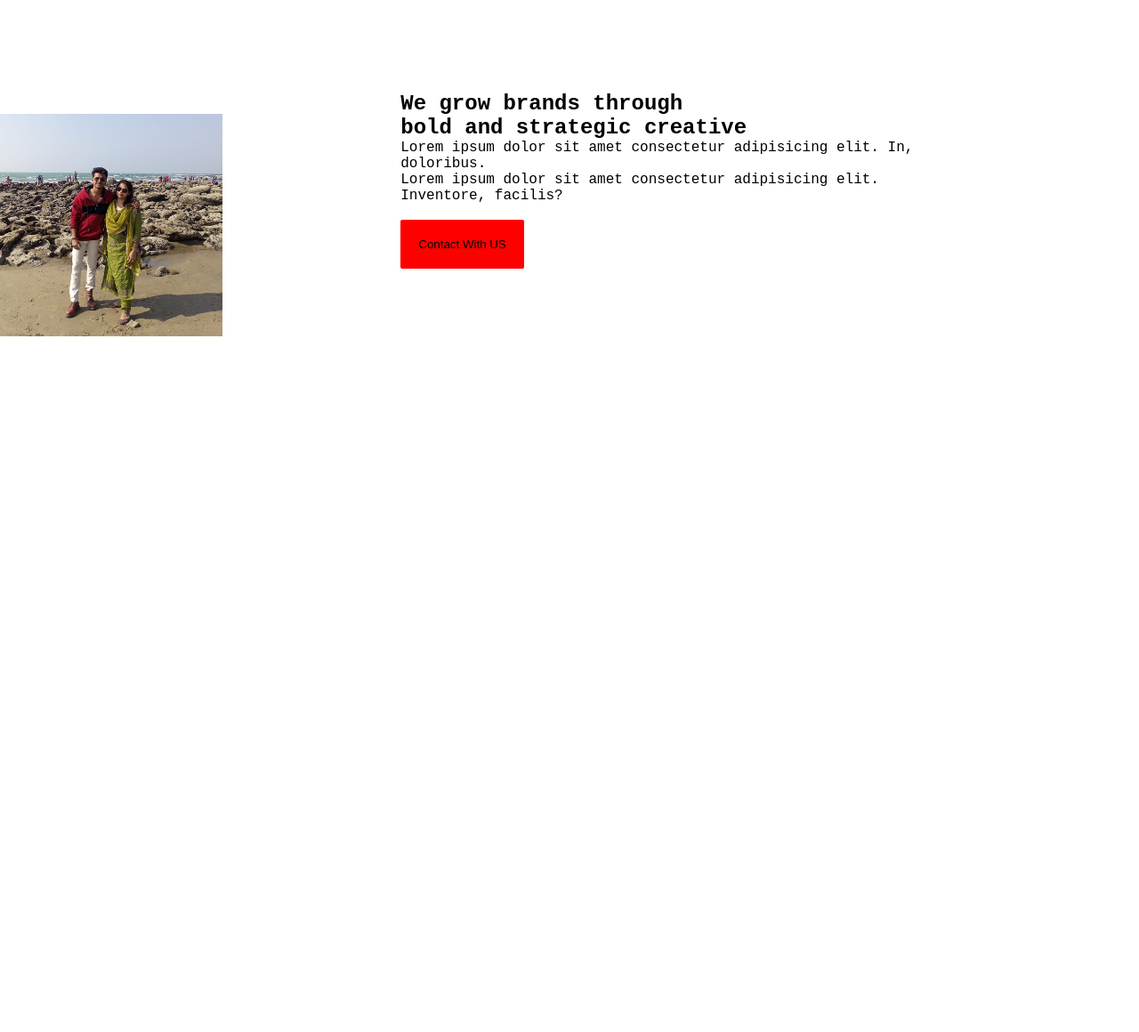
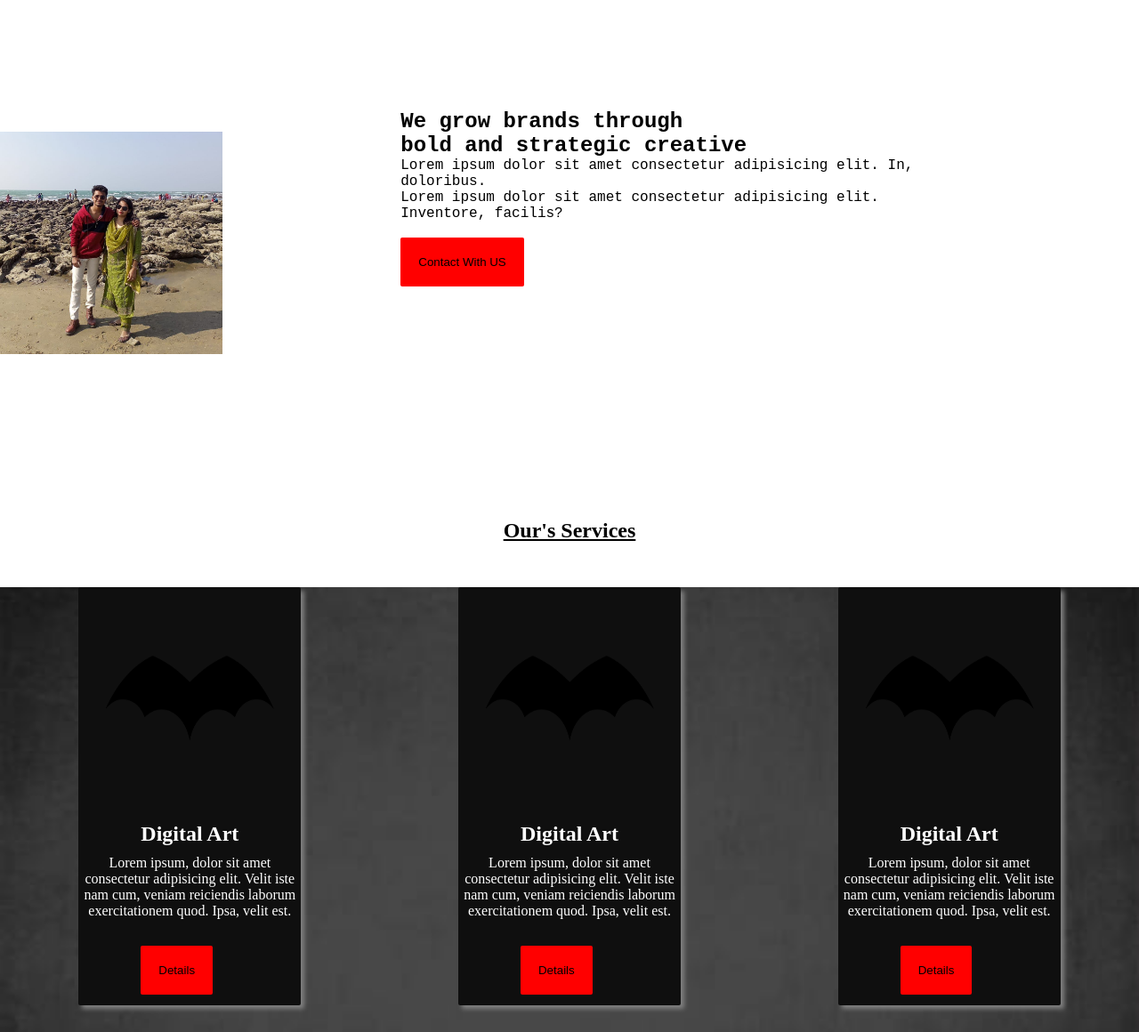
Before and after one commit to tahmidurrahmann/building-a-website, a plain HTML site: page index.html in a window 1280 px wide. Shown: the part 1034-2194 px from the top of the page at 89% size. Before the commit the page ends 1547 px from the top, so only its background shows below. Drawn offline with Linux system fonts and the light colour scheme.

Commit message:
added the last commit

```diff
--- a/index.html
+++ b/index.html
@@ -43,6 +43,29 @@
 </div>
         </div>
     </section>
+    <section>
+        <h1 class="head-container">Our's Services</h1>
+        <div class="service-container">
+             <div class="box">
+                <img src="images/Batman-Logo-1939.png" alt="batman logo" class="image tag">
+                <h1 class="hea">Digital Art</h1>
+                <p class="par">Lorem ipsum, dolor sit amet consectetur adipisicing elit. Velit iste nam cum, veniam reiciendis laborum exercitationem quod. Ipsa, velit est.</p>
+                <button class="btn det">Details</button>
+            </div>
+            <div class="box">
+                <img src="images/Batman-Logo-1939.png" alt="batman logo" class="image tag">
+                <h1 class="hea">Digital Art</h1>
+                <p class="par">Lorem ipsum, dolor sit amet consectetur adipisicing elit. Velit iste nam cum, veniam reiciendis laborum exercitationem quod. Ipsa, velit est.</p>
+                <button class="btn det">Details</button>
+            </div>
+            <div class="box">
+                <img src="images/Batman-Logo-1939.png" alt="batman logo" class="image tag">
+                <h1 class="hea">Digital Art</h1>
+                <p class="par">Lorem ipsum, dolor sit amet consectetur adipisicing elit. Velit iste nam cum, veniam reiciendis laborum exercitationem quod. Ipsa, velit est.</p>
+                <button class="btn det">Details</button>
+            </div>
+        </div>
+    </section>
     </main>
     <footer></footer>
 </body>
--- a/styles/index.css
+++ b/styles/index.css
@@ -41,7 +41,8 @@ display: flex;
     background-size: cover;
 }
 .image{
-    height: 250px;
+    height: 200px;
+    width: 200px;
 }
 .click{
     color: black;
@@ -60,8 +61,9 @@ display: flex;
 .head-container{
     text-decoration:underline;
    text-align: center;
-    padding: 20px;
-    margin: 20px;
+    padding-top: 50px;
+    padding-bottom: 50px;
+
 }
 .aboutus-container{
     height: 65vh;
@@ -83,3 +85,35 @@ font-family: 'Courier New', Courier, monospace;
     padding: 100px;
     height: 300px;
 }
+.box{
+    height: 470px;
+    width: 250px;
+    background-color: rgb(15, 15, 15);
+    color:white;
+    border-radius: 2px;
+    box-shadow: 4px 4px 5px grey;
+}
+.service-container{
+    height: 500px;
+    display: flex;
+    justify-content: space-around;
+    background-image: url('./istockphoto-1194212027-612x612.jpg');
+    background-repeat: no-repeat;
+    background-size: cover;
+}
+.hea{
+    text-align: center;
+    padding-top: 10px;
+    padding-bottom: 10px;
+}
+.par{
+    text-align: center;
+    padding-bottom: 10px;
+}
+.tag{
+    padding: 25px ;
+}
+.det{
+    margin: 20px 40px 20px 70px;
+    padding-bottom: 20px;
+}
```
Also changed, not shown: images/Batman-Logo-1939.png (added).
